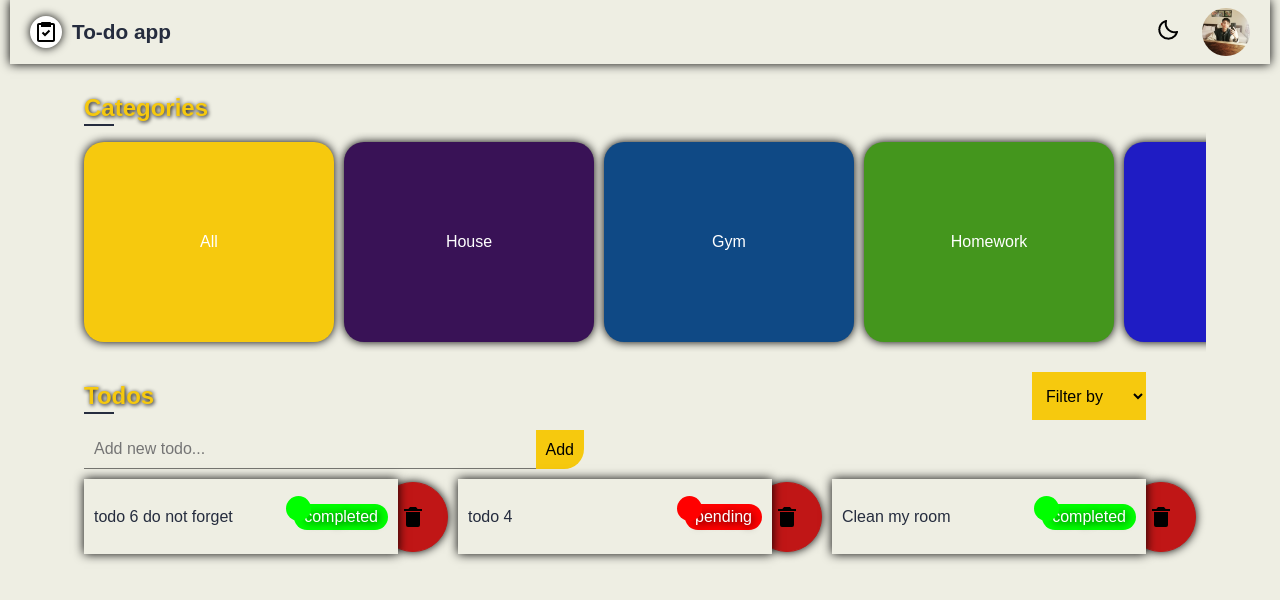
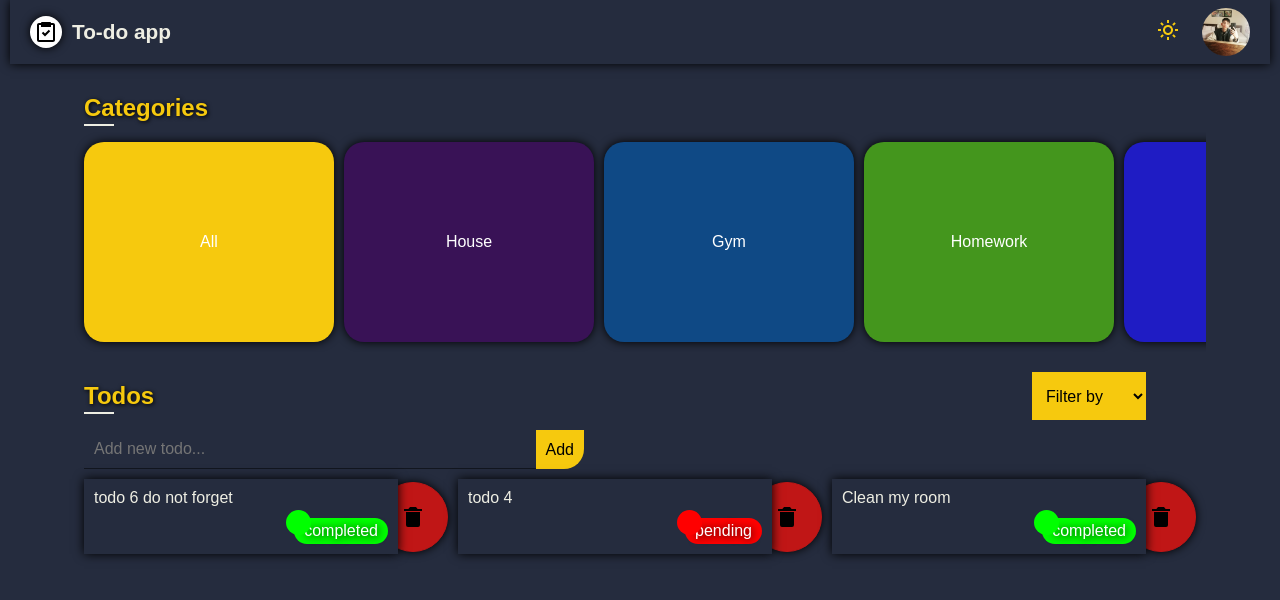
Before and after one commit to juandsoto/react-firebase-task-app, a React (Vite) app: page / in a window 1280 px wide. Both pictures are taken after a click on the button "House". Shown: the top 600 px of the page. Built offline with nearby package versions, Linux system fonts and the light colour scheme; a web font is replaced by a local one.

Commit message:
fix: styles

```diff
--- a/package.json
+++ b/package.json
@@ -10,11 +10,13 @@
     "firebase": "^9.6.3",
     "react": "^17.0.2",
     "react-dnd": "^14.0.5",
-    "react-dom": "^17.0.2"
+    "react-dom": "^17.0.2",
+    "uuid": "^8.3.2"
   },
   "devDependencies": {
     "@types/react": "^17.0.33",
     "@types/react-dom": "^17.0.10",
+    "@types/uuid": "^8.3.4",
     "@vitejs/plugin-react": "^1.0.7",
     "typescript": "^4.4.4",
     "vite": "^2.7.2"
--- a/src/App.tsx
+++ b/src/App.tsx
@@ -4,7 +4,7 @@ import './app.css';
 import TodoList from './components/Todos/TodoList';
 import { useState } from 'react';
 const App = () => {
-	const [darkMode, setDarkMode] = useState(false);
+	const [darkMode, setDarkMode] = useState(true);
 	const [currentCtg, setCurrentCtg] = useState('0');
 	return (
 		<div className={`app ${darkMode && 'darkMode'}`}>
--- a/src/components/Categories/Category.tsx
+++ b/src/components/Categories/Category.tsx
@@ -7,8 +7,8 @@ interface Props extends ICategory {
 	backgroundColor: string;
 }
 
-const Category = (category: Props) => {
-	const { id, name, backgroundColor, setCurrentCtg } = category;
+const Category = (props: Props) => {
+	const { id, name, backgroundColor, setCurrentCtg } = props;
 	return (
 		<button
 			onClick={() => setCurrentCtg(id)}
--- a/src/components/Todos/TodoList.tsx
+++ b/src/components/Todos/TodoList.tsx
@@ -1,7 +1,9 @@
+import { useRef, useState } from 'react';
+import { v4 as uuid } from 'uuid';
+
 import Todo from './Todo';
 import { todos as todoList } from '../../assets/data';
 import styles from '../../styles/TodoList.module.css';
-import { useState } from 'react';
 
 interface Props {
 	currentCtg: string;
@@ -12,9 +14,29 @@ const TodoList = (props: Props) => {
 
 	const [todos, setTodos] = useState(todoList);
 	const [filter, setFilter] = useState('all');
+	const formRef = useRef<HTMLFormElement>(null);
+	const newTodoRef = useRef<HTMLInputElement>(null);
 
 	const changeFilter = (e: React.ChangeEvent<HTMLSelectElement>) => {
 		setFilter(e.target.value);
+	};
+
+	const addTodo = (e: React.FormEvent<HTMLFormElement>) => {
+		e.preventDefault();
+
+		if (newTodoRef.current?.value === '') return;
+
+		const title = newTodoRef.current?.value!;
+		setTodos(prev => [
+			...prev,
+			{
+				id: uuid(),
+				title,
+				category: currentCtg,
+				status: 'pending'
+			}
+		]);
+		newTodoRef.current!.value = '';
 	};
 
 	return (
@@ -34,14 +56,23 @@ const TodoList = (props: Props) => {
 				</select>
 			</div>
 			{currentCtg !== '0' && (
-				<div className={styles.addTodoContainer}>
+				<form
+					ref={formRef}
+					onSubmit={addTodo}
+					noValidate
+					autoComplete='off'
+					className={styles.addTodoContainer}
+				>
 					<input
+						ref={newTodoRef}
 						className={styles.input}
 						type='text'
 						placeholder='Add new todo...'
 					/>
-					<button className={styles.addTodo}>Add</button>
-				</div>
+					<button type='submit' className={styles.addTodo}>
+						Add
+					</button>
+				</form>
 			)}
 			<div className={styles.todoList}>
 				{todos
--- a/src/styles/Todo.module.css
+++ b/src/styles/Todo.module.css
@@ -1,7 +1,7 @@
 .wrapper {
 	flex: 1;
 	display: flex;
-	min-width: 350px;
+	flex-basis: 350px;
 	align-items: center;
 }
 
@@ -20,11 +20,15 @@
 
 .title {
 	flex: 4;
+	align-self: flex-start;
+	word-break: break-all;
 }
 
 .status {
 	position: relative;
 	flex: 1;
+	align-self: flex-end;
+
 	background-color: transparent;
 	color: white;
 	border-radius: 20px;
@@ -54,3 +58,13 @@
 	margin-left: -20px;
 	cursor: pointer;
 }
+
+@media screen and (max-width: 390px) {
+	.wrapper {
+		flex: 100%;
+	}
+
+	.todo {
+		flex-direction: column;
+	}
+}
--- a/src/styles/TodoList.module.css
+++ b/src/styles/TodoList.module.css
@@ -17,7 +17,7 @@
 	flex-direction: row-reverse;
 	flex-wrap: wrap-reverse;
 	justify-content: start;
-	align-items: stretch;
+	align-items: start;
 	gap: var(--gap);
 	margin: var(--margin);
 }
```
Also changed, not shown: 1 other file (tests, documents, lock files or other folders).
